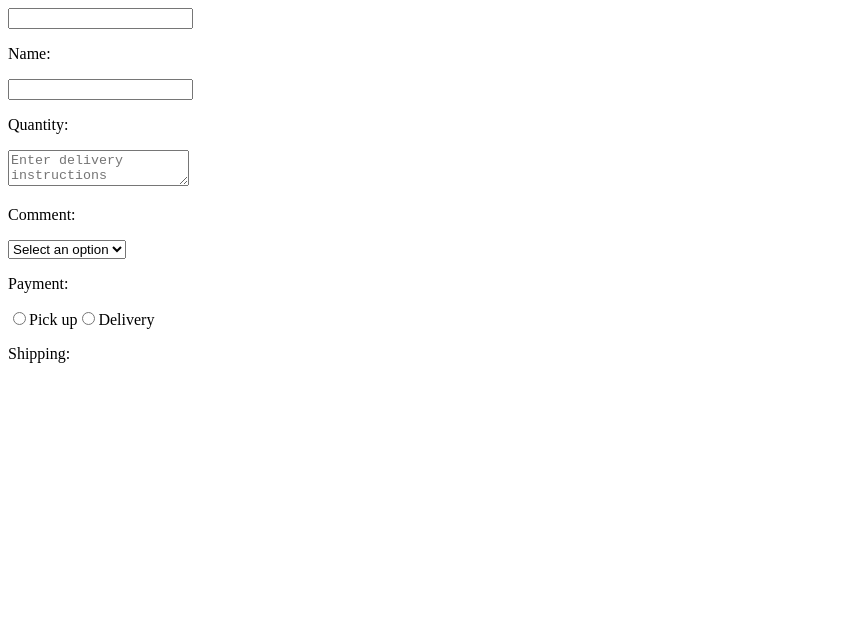
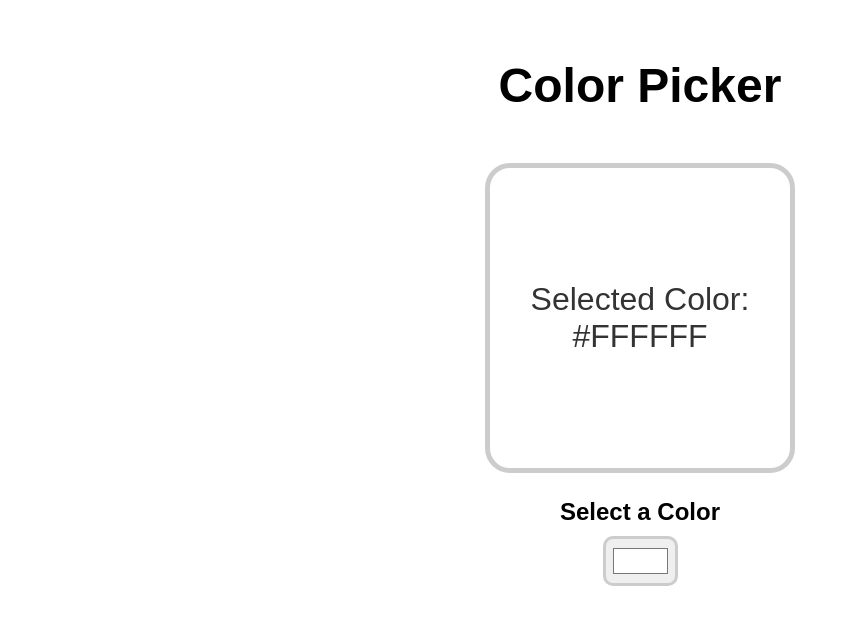
Before and after one commit to Franjj08/React, a React (Vite) app in the folder 2-card-components/: page / in a window 1280 px wide. Shown: the top 624 px of the page, without its empty margins (0-850 px from the left). Built offline with nearby package versions, Linux system fonts and the light colour scheme.

Commit message:
10-color picker app

```diff
--- a/2-card-components/src/App.jsx
+++ b/2-card-components/src/App.jsx
@@ -6,7 +6,8 @@
 // import Button from "./Button";
 // import MyComponent from "./MyComponent";
 // import Counter from "./Counter";
-import MyComponent2 from "./MyComponent2";
+// import MyComponent2 from "./MyComponent2";
+import ColorPicker from "./ColorPicker";
 function App() {
   // const fruits = [{id: 1 ,name:"apple", calories: 95},
   //                 {id: 2 ,name:"orange", calories:45},
@@ -44,8 +45,11 @@
     // <>
     //   <MyComponent/>
     // </>
+    // <>
+    //   <MyComponent2/>
+    // </>
     <>
-      <MyComponent2/>
+      <ColorPicker/>
     </>
 
   );
--- /dev/null
+++ b/2-card-components/src/ColorPicker.jsx
@@ -0,0 +1,19 @@
+import React,{useState} from "react"
+function ColorPicker(){
+
+    const [color, setColor] = useState("#FFFFFF");
+
+    function handleColorChange(event){
+        setColor(event.target.value)
+    }
+    return(<div className="color-picker-container">
+            <h1>Color Picker</h1>
+            <div className="color-display" style={{backgroundColor: color}}>
+                <p>Selected Color: {color}</p>
+            </div>
+            <label>Select a Color</label>
+            <input type="color" value={color} onChange={handleColorChange}></input>
+        </div>)
+}
+
+export default ColorPicker
--- a/2-card-components/src/index.css
+++ b/2-card-components/src/index.css
@@ -94,7 +94,7 @@
 } */
 
 /*------------------------------------------- 8-useState() hook */
-.counter-container{
+/* .counter-container{
   text-align: center;
   font-family: Arial, Helvetica, sans-serif;
 }
@@ -120,4 +120,48 @@
 
 .counter-button:hover{
   background-color: hsl(197, 100%, 48%); ;
+} */
+/*------------------------------------------- 10-colorpicker app */
+body{
+  font-family: Arial, Helvetica, sans-serif;
 }
+.color-picker-container{
+  display: flex;
+  flex-direction: column;
+  align-items: center;
+}
+
+h1{
+  margin: 50px;
+  font-size: 3rem;
+}
+
+.color-display{
+  width: 300px;
+  height: 300px;
+  display: flex;
+  justify-content: center;
+  align-items: center;
+  border: 5px solid hsl(0,0%,80%);
+  border-radius: 25px;
+  margin-bottom: 25px;
+  transition: 0.25s ease;
+}
+
+.color-display p{
+  color: hsl(0, 0%, 20%);
+  font-size: 2rem;
+  text-align: center;
+}
+label{
+  font-size: 1.5rem;
+  font-weight: bold;
+  margin-bottom: 10px;
+}
+input[type="color"]{
+  width: 75px;
+  height: 50px;
+  padding: 5px;
+  border-radius: 10px;
+  border: 3px solid hsl(0, 0%, 80%);
+}
```
